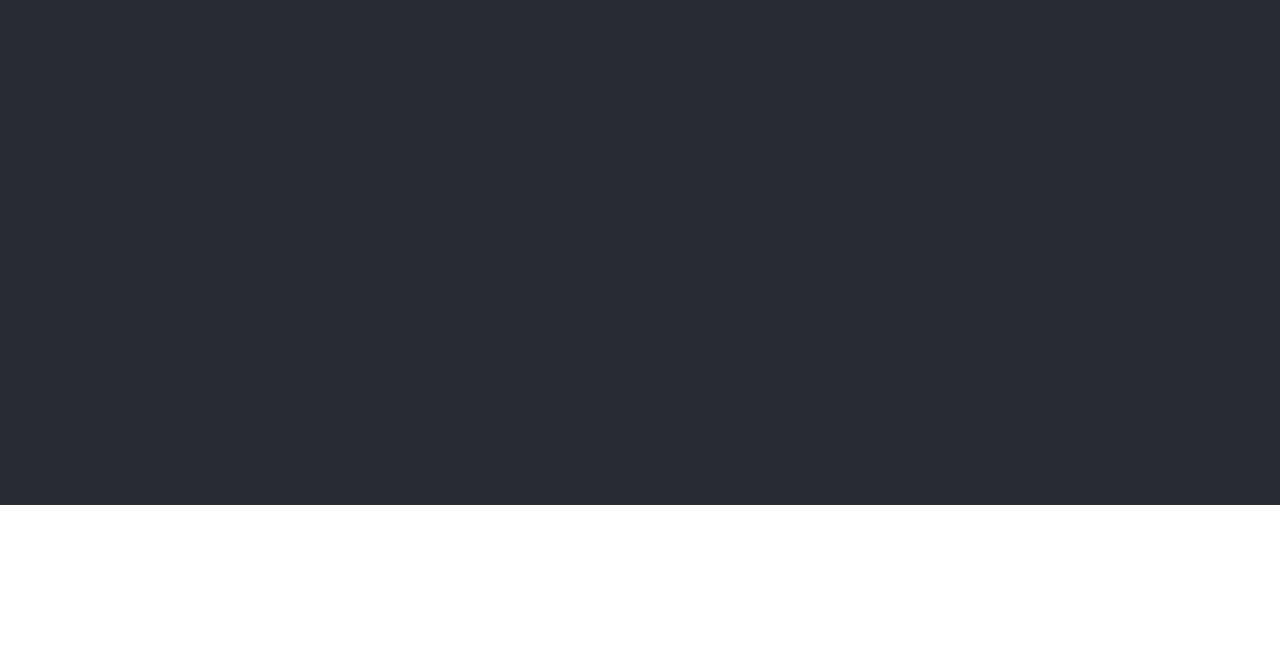
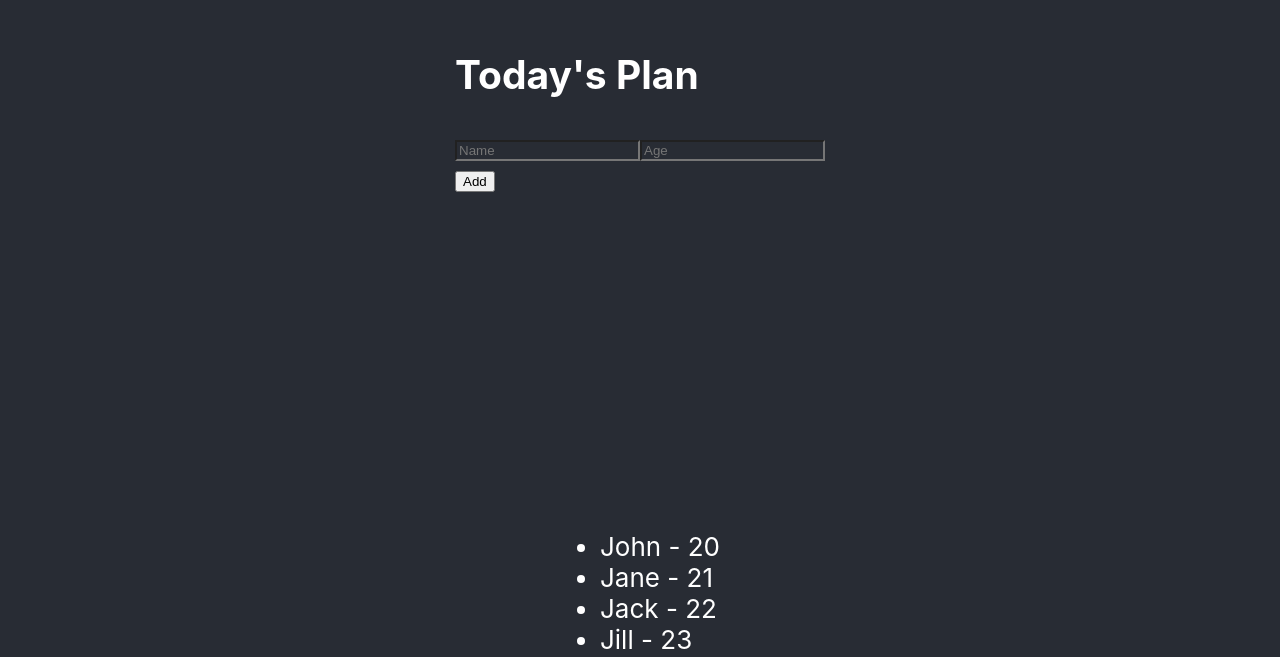
Before and after one commit to FaizanKhanDev/reduxexercise, a React (Create React App) app: page / in a window 1280 px wide. Shown: the part 295-952 px from the top of the page. Before the commit the page ends 800 px from the top, so only its background shows below. Built offline with nearby package versions, Linux system fonts and the light colour scheme.

Commit message:
FIXED: creating Student

```diff
--- a/src/App.css
+++ b/src/App.css
@@ -7,6 +7,7 @@
   justify-content: center;
   font-size: calc(10px + 2vmin);
   color: white;
+  flex-wrap: wrap;
 }
 
 .button {
@@ -38,3 +39,14 @@
   padding: 2px;
   margin-right: 10px;
 }
+
+
+input{
+  background: transparent;
+  color:white;
+}
+
+input{
+  background: transparent;
+  color:white;
+}
--- a/src/App.jsx
+++ b/src/App.jsx
@@ -1,12 +1,15 @@
 import React from 'react';
 import './App.css';
-import StudentList from './features/students/StudentList';
-
+import StudentList from "./features/students/StudentList";
+import StudentForm from './features/students/StudentForm';
 function App() {
 
   return (
     <div className="App">
+
+        <StudentForm/>
         <StudentList/>
+
     </div>
   );
 }
--- /dev/null
+++ b/src/features/students/StudentForm.jsx
@@ -0,0 +1,48 @@
+import { useSelector,useDispatch } from "react-redux";
+import { createStudent } from "./StudentSlice";
+import { useState } from "react";
+function StudentForm() {
+    const dispatch = useDispatch();
+    const student =  useSelector((state) =>  state.student.studentObject);
+    const [name, setName] = useState("");
+    const [age, setAge] = useState("");
+  const handleAddStudent = () =>{
+        dispatch(createStudent({name,age}));
+        setAge("");
+        setName("");
+    }
+    return (
+        <div className="container-fluid my-5 App" style={{width:"100%",  height:"50%"}} >
+        <div className="row">
+          <div className="col-sm-6 mx-auto text-white shadow-lg p-3">
+            <h2 className="text-center"> Today's Plan </h2>
+            <div className="container-fluid">
+              <div className="row">
+                <div className="col-9">
+                  <input type="text"
+                  value={student.name}
+                  onChange={(e) => setName(e.target.value)}
+                   className="form-control"
+                  placeholder="Name"  />
+
+
+                  <input type="number" value={student.age}  className="form-control"
+                   placeholder="Age"
+                   onChange={(e) => setAge(e.target.value)}
+                     />
+                </div>
+                <div className="col-2">
+                  <button className="btn btn-warning px-5 font-weight-bold"
+                  onClick={handleAddStudent}
+                  >Add</button>
+                </div>
+              </div>
+            </div>
+          </div>
+        </div>
+      </div>
+
+     );
+}
+
+export default StudentForm;
--- a/src/features/students/StudentList.jsx
+++ b/src/features/students/StudentList.jsx
@@ -1,16 +1,31 @@
 import React from 'react'
 // import  { useState } from 'react';
-import { useSelector, useDispatch } from 'react-redux';
-import { decrement, increment } from '../counter/CounterSlice';
+// import { useSelector, useDispatch } from 'react-redux';
+// import { decrement, increment } from './CounterSlice';
+import { useState } from 'react';
+import {useSelector, useDispatch} from 'react-redux';
 
 
-export default function Counter() {
-    const count = useSelector((state) =>  state.counter.count);
+export default function StudentList() {
     const dispatch = useDispatch();
+    const studentList =  useSelector((state) =>  state.student.studentsList);
+    // const count = useSelector((state) =>  state.counter.count);
+    // const dispatch = useDispatch();
 
     return (
         <div>
+            <ul className="list-group">
+                    {
+                        studentList.map((student) => {
+                            return  (
 
+                                <li className="list-group-item"
+                                key={student.id}>  {student.name} - {student.age} </li>
+
+                            )
+                        })
+                    }
+            </ul>
         </div>
     )
 }
--- a/src/features/students/StudentSlice.js
+++ b/src/features/students/StudentSlice.js
@@ -4,15 +4,46 @@ import { createSlice } from "@reduxjs/toolkit";
 const studentSlice = createSlice({
         name:"Student",
         initialState:{
-            studentsList:[],
-            student:{}
+            studentsList:[
+                {
+                    id:1,
+                    name:"John",
+                    age:20
+                },
+                {
+                    id:2,
+                    name:"Jane",
+                    age:21,
+                },
+                {
+                    id:3,
+                    name:"Jack",
+                    age:22
+                },
+                {
+                    id:4,
+                    name:"Jill",
+                    age:23
+                },
+                {
+                    id:5,
+                    name:"Joe",
+                    age:24
+                }
+            ],
+            studentObject:{}
         },
         reducers:{
             getStudents:(state) => {
 
             },
             createStudent:(state, actions) => {
-
+                let payload = {
+                    id:state.studentsList.length + 1,
+                    name:actions.payload.name,
+                    age:actions.payload.age
+                }
+                state.studentsList.push(payload)
             },
             deleteStudent:(state, actions) => {
 
```
